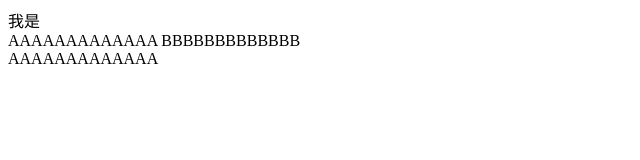
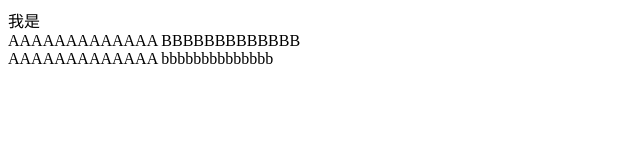
Before and after one commit to 3212484932/git-Demo, a plain HTML site: page index.html in a window 1280 px wide. Shown: the whole page, without its empty margins (0-640 px from the left). Drawn offline with Linux system fonts and the light colour scheme.

Commit message:
A程序员的第四次提交

```diff
--- a/index.html
+++ b/index.html
@@ -7,4 +7,6 @@
 </div>
 <div>
     AAAAAAAAAAAAA
+    bbbbbbbbbbbbbb
+
 </div>
```
